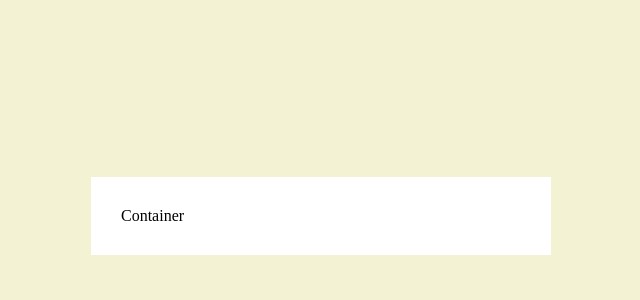
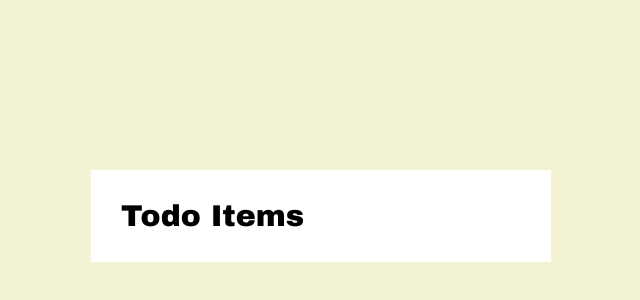
Before and after one commit to Jab90/todo-appf, a React (Vite) app: page / in a window 1280 px wide. Shown: the part 192-492 px from the top of the page, without its empty margins (319-959 px from the left). Built offline with nearby package versions, Linux system fonts and the light colour scheme.

Commit message:
Added header component

```diff
--- a/src/App.scss
+++ b/src/App.scss
@@ -10,3 +10,8 @@ body {
   height: 100%;
 
 }
+
+h1 {
+  margin:0;
+  padding:0;
+}
--- a/src/components/container/Container.jsx
+++ b/src/components/container/Container.jsx
@@ -1,8 +1,8 @@
 import React from 'react';
 import './Container.scss';
 
-export default function Container() {
+export default function Container({children}) {
   return (
-    <div className='container'>Container</div>
+    <div className='container'>{ children }</div>
   )
 }
--- /dev/null
+++ b/src/components/header/Header.jsx
@@ -0,0 +1,8 @@
+import React from 'react';
+import './Header.scss';
+
+export default function Header () {
+  return (
+    <h1 className='header'>Todo Items</h1>
+  )
+}
--- /dev/null
+++ b/src/components/header/Header.scss
@@ -0,0 +1,4 @@
+.header {
+  font-size: 30px;
+  font-family: Arial black;
+}
--- a/src/pages/Home.jsx
+++ b/src/pages/Home.jsx
@@ -1,9 +1,11 @@
 import React from 'react'
 import Container from '../components/container/Container'
+import Header from '../components/header/Header'
 
 export default function Home() {
   return (
     <Container>
+      <Header/>
 
     </Container>
 
```
